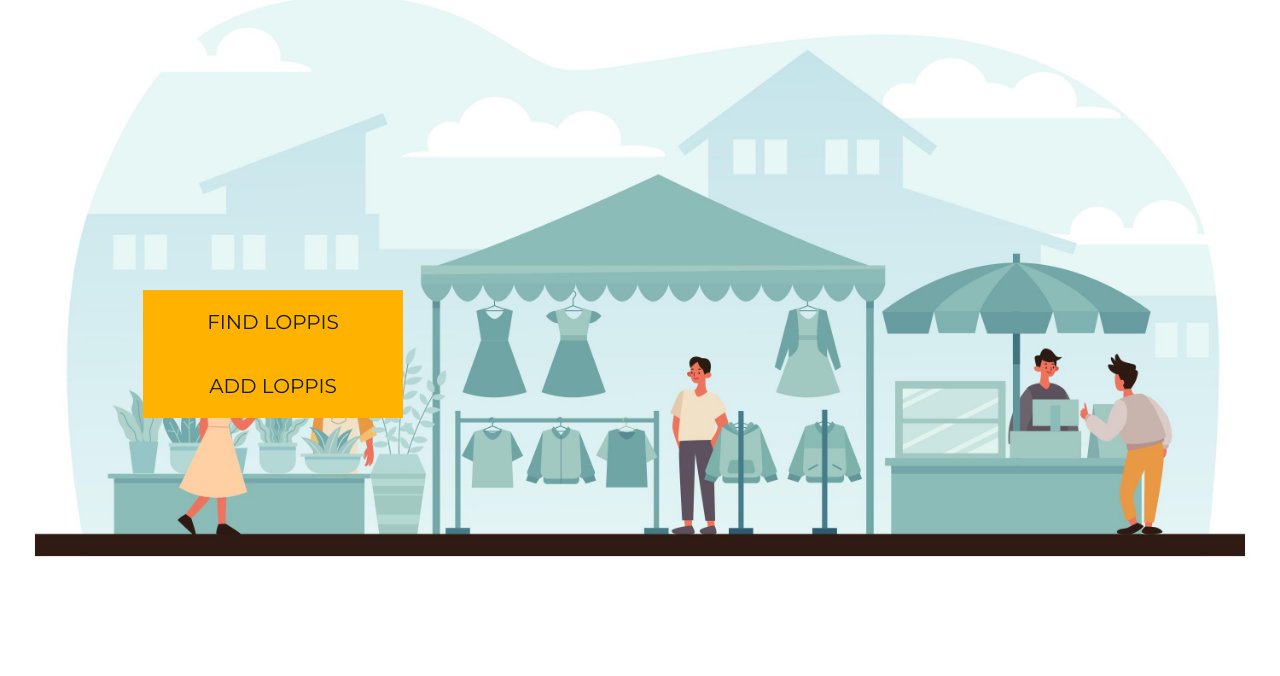
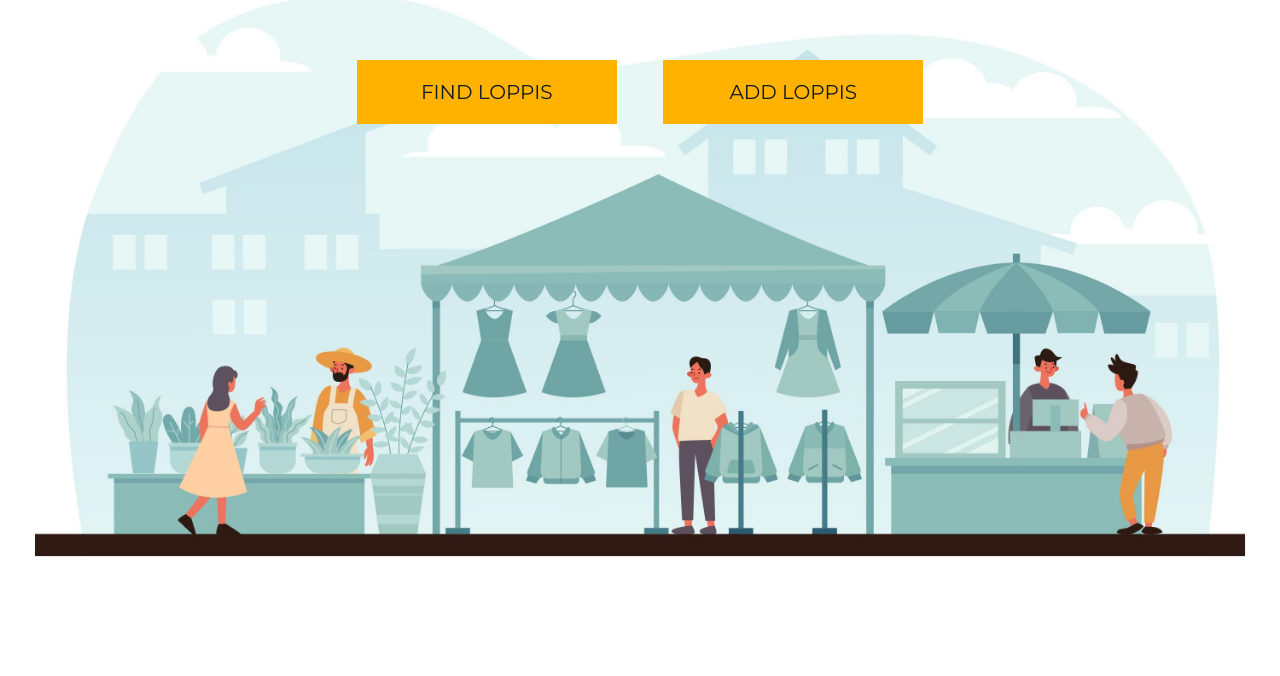
Before and after one commit to MerveKucukzoroglu/sverige-loppis, a Django app: page / in a window 1280 px wide. Shown: the part 124-800 px from the top of the page. Run offline with Django 3.2, Linux system fonts and the light colour scheme; some libraries are stand-ins or nearby versions.

Commit message:
Center the buttons at home page

```diff
--- a/home/templates/home/index.html
+++ b/home/templates/home/index.html
@@ -11,8 +11,8 @@
 
 {% block content %}
     <div class="container h-100">
-        <div class="row h-100">
-            <div class="col-7 col-md-6 my-auto">
+        <div class="row">
+            <div class="col my-auto text-center">
                 <h4>
                     <a href="" class="loppis-now-button btn btn-lg rounded-0 text-uppercase py-3">Find Loppis</a>
                     <a href="" class="loppis-now-button btn btn-lg rounded-0 text-uppercase py-3">Add Loppis</a>
--- a/static/css/base.css
+++ b/static/css/base.css
@@ -37,6 +37,10 @@ body {
     font-size: 30px;
 }
 
+.fa-icon:hover {
+    color:#025b7c;
+}
+
 .text-dark {
     color:#101A21;
 }
@@ -55,11 +59,11 @@ body {
 }
 
 /* Home Page */
-
 .loppis-now-button {
     background: #FFB300;
     color:#101A21;
     min-width: 260px;
+    margin: 20px;
 }
 
 .loppis-now-button:hover,
```
